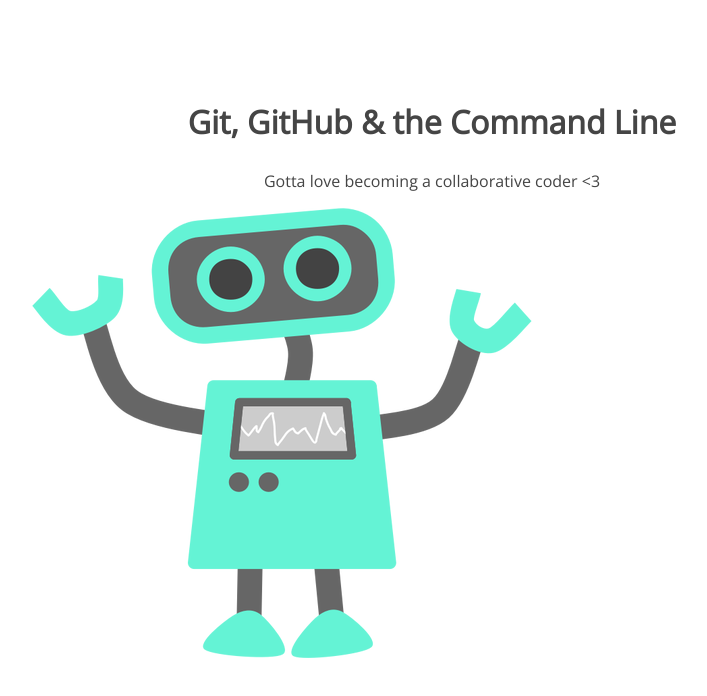
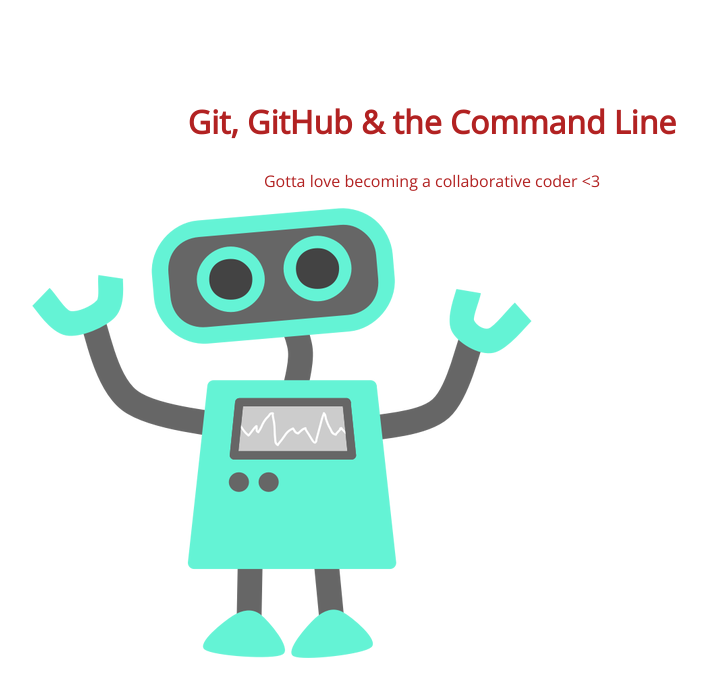
Before and after one commit to ejmacaux/105-project, a plain HTML site: page index.html in a window 1280 px wide. Shown: the whole page, without its empty margins (208-915 px from the left). Drawn offline with nearby package versions, Linux system fonts and the light colour scheme.

Commit message:
h1 color change

```diff
--- a/css/style.css
+++ b/css/style.css
@@ -5,7 +5,7 @@ section {
 section h1,
 section p {
 	text-align: center;
-	color: #454545;
+	color: firebrick;
 }
 section h1 {
 	font: 32px 'Open Sans';
```
